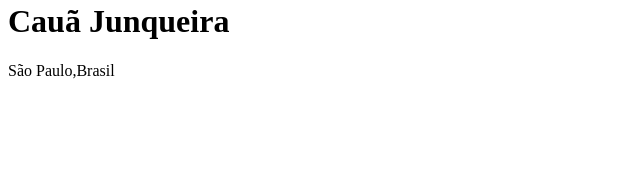
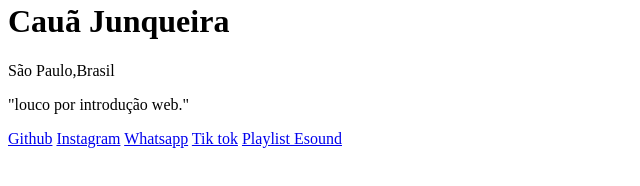
Before and after one commit to costa2024/GITHUB, a plain HTML site: page index.html in a window 1280 px wide. Shown: the part 118-304 px from the top of the page, without its empty margins (0-640 px from the left). Drawn offline with Linux system fonts and the light colour scheme.

Commit message:
termino do desenvolvimeno HTML.

```diff
--- a/index.html
+++ b/index.html
@@ -10,6 +10,14 @@
         <img src="./foto certa pro github.jpg" alt="foto do Cauã">
         <h1>Cauã Junqueira</h1>
         <p>São Paulo,Brasil</p>
+
+        <p>"louco por introdução web."</p>
+
+        <a href="https://github.com/costa2024">Github</a>
+        <a href="https://www.instagram.com/im_costta/?utm_source=qr&igsh=czA0N2lzenU4ZWc4">Instagram</a>
+        <a href="https://wa.me/qr/KDTYU6DUFKELP1">Whatsapp</a>
+        <a href="https://www.tiktok.com/@fp_lostzin?_t=8kK8eAW6HXq&_r=1">Tik tok</a>
+        <a href="https://listen.esound.app/playlist/NDQ5MjI0MjksMCww">Playlist Esound</a>
     </div>
 </body>
 </html>
```
